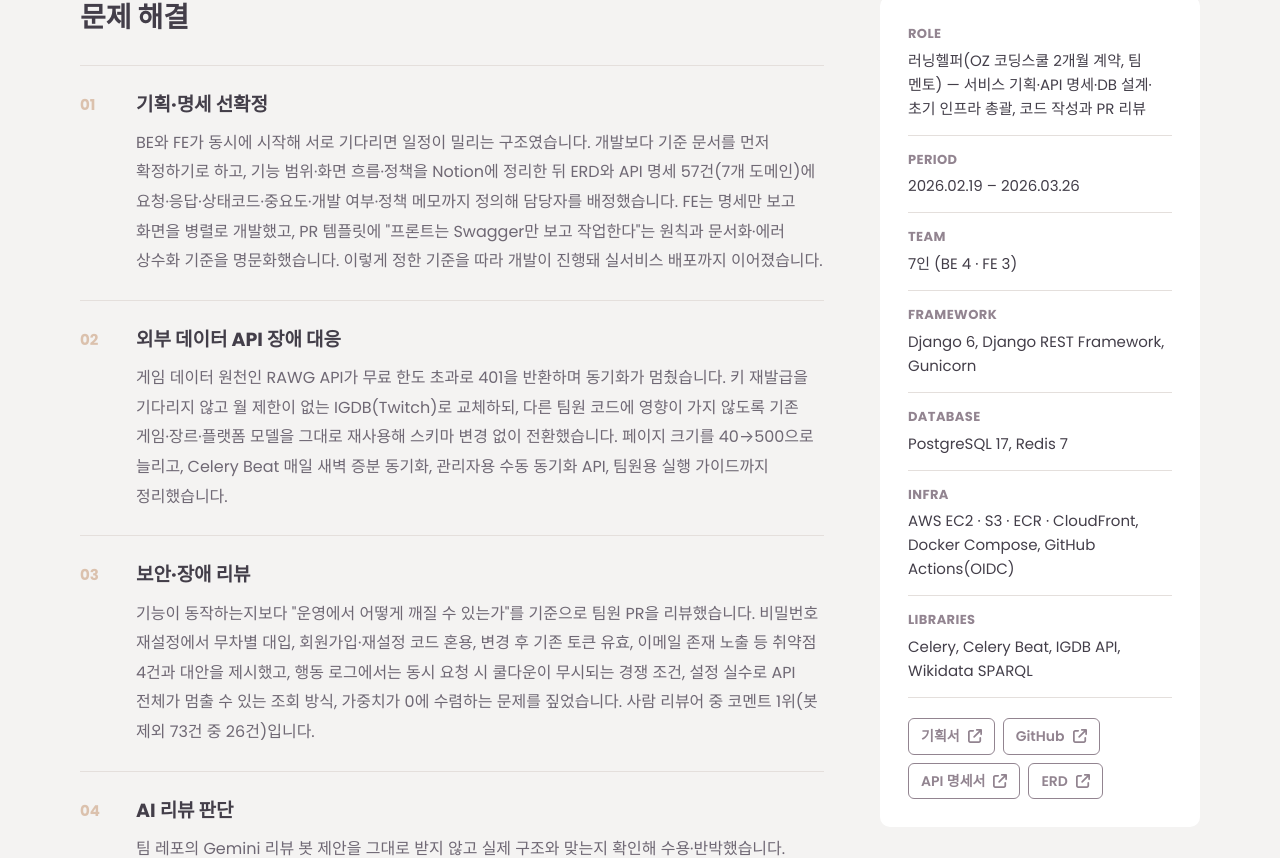
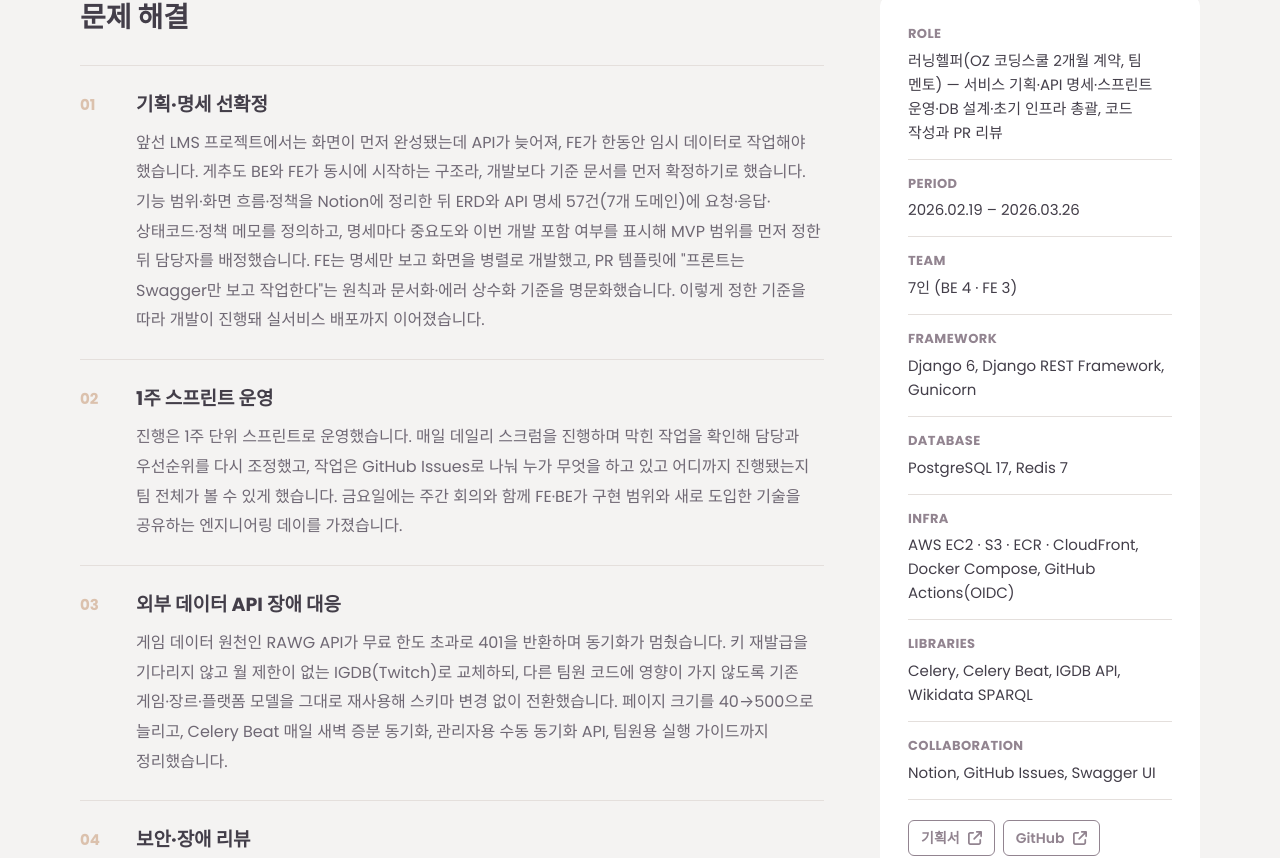
Before and after one commit to ji-min0/portfolio, a Next.js app: page /projects/gechu in a window 1280 px wide. Shown: the part 2377-3235 px from the top of the page. Built offline with nearby package versions, Linux system fonts and the light colour scheme; a web font is replaced by a local one.

Commit message:
Docs: 게추 스프린트 운영·MVP 범위 설정 사례와 협업 도구 추가

```diff
--- a/src/data/projects.ts
+++ b/src/data/projects.ts
@@ -116,12 +116,13 @@ export const projects: Project[] = [
     ],
     period: "2026.02.19 – 2026.03.26",
     team: "7인 (BE 4 · FE 3)",
-    role: "러닝헬퍼(OZ 코딩스쿨 2개월 계약, 팀 멘토) — 서비스 기획·API 명세·DB 설계·초기 인프라 총괄, 코드 작성과 PR 리뷰",
+    role: "러닝헬퍼(OZ 코딩스쿨 2개월 계약, 팀 멘토) — 서비스 기획·API 명세·스프린트 운영·DB 설계·초기 인프라 총괄, 코드 작성과 PR 리뷰",
     stack: [
       { label: "Framework", value: "Django 6, Django REST Framework, Gunicorn" },
       { label: "Database", value: "PostgreSQL 17, Redis 7" },
       { label: "Infra", value: "AWS EC2 · S3 · ECR · CloudFront, Docker Compose, GitHub Actions(OIDC)" },
       { label: "Libraries", value: "Celery, Celery Beat, IGDB API, Wikidata SPARQL" },
+      { label: "Collaboration", value: "Notion, GitHub Issues, Swagger UI" },
     ],
     stats: [
       { value: "57건", label: "API 명세 (7개 도메인)" },
@@ -133,7 +134,12 @@ export const projects: Project[] = [
       {
         title: "기획·명세 선확정",
         body:
-          "BE와 FE가 동시에 시작해 서로 기다리면 일정이 밀리는 구조였습니다. 개발보다 기준 문서를 먼저 확정하기로 하고, 기능 범위·화면 흐름·정책을 Notion에 정리한 뒤 ERD와 API 명세 57건(7개 도메인)에 요청·응답·상태코드·중요도·개발 여부·정책 메모까지 정의해 담당자를 배정했습니다. FE는 명세만 보고 화면을 병렬로 개발했고, PR 템플릿에 \"프론트는 Swagger만 보고 작업한다\"는 원칙과 문서화·에러 상수화 기준을 명문화했습니다. 이렇게 정한 기준을 따라 개발이 진행돼 실서비스 배포까지 이어졌습니다.",
+          "앞선 LMS 프로젝트에서는 화면이 먼저 완성됐는데 API가 늦어져, FE가 한동안 임시 데이터로 작업해야 했습니다. 게추도 BE와 FE가 동시에 시작하는 구조라, 개발보다 기준 문서를 먼저 확정하기로 했습니다. 기능 범위·화면 흐름·정책을 Notion에 정리한 뒤 ERD와 API 명세 57건(7개 도메인)에 요청·응답·상태코드·정책 메모를 정의하고, 명세마다 중요도와 이번 개발 포함 여부를 표시해 MVP 범위를 먼저 정한 뒤 담당자를 배정했습니다. FE는 명세만 보고 화면을 병렬로 개발했고, PR 템플릿에 \"프론트는 Swagger만 보고 작업한다\"는 원칙과 문서화·에러 상수화 기준을 명문화했습니다. 이렇게 정한 기준을 따라 개발이 진행돼 실서비스 배포까지 이어졌습니다.",
+      },
+      {
+        title: "1주 스프린트 운영",
+        body:
+          "진행은 1주 단위 스프린트로 운영했습니다. 매일 데일리 스크럼을 진행하며 막힌 작업을 확인해 담당과 우선순위를 다시 조정했고, 작업은 GitHub Issues로 나눠 누가 무엇을 하고 있고 어디까지 진행됐는지 팀 전체가 볼 수 있게 했습니다. 금요일에는 주간 회의와 함께 FE·BE가 구현 범위와 새로 도입한 기술을 공유하는 엔지니어링 데이를 가졌습니다.",
       },
       {
         title: "외부 데이터 API 장애 대응",
@@ -215,6 +221,7 @@ export const projects: Project[] = [
       { label: "Database", value: "PostgreSQL 14 + Tortoise ORM + Aerich, Redis 7" },
       { label: "Infra", value: "AWS IVS · EventBridge · EC2 · ECR · S3 · CloudFront · Cognito · CloudFormation" },
       { label: "Libraries", value: "Celery, aioboto3, Pydantic, PyJWT, FastAdmin, Ruff, Mypy, pytest" },
+      { label: "Collaboration", value: "Jira, Swagger UI" },
     ],
     stats: [
       { value: "63건", label: "PR (123건 중 51%)" },
```
